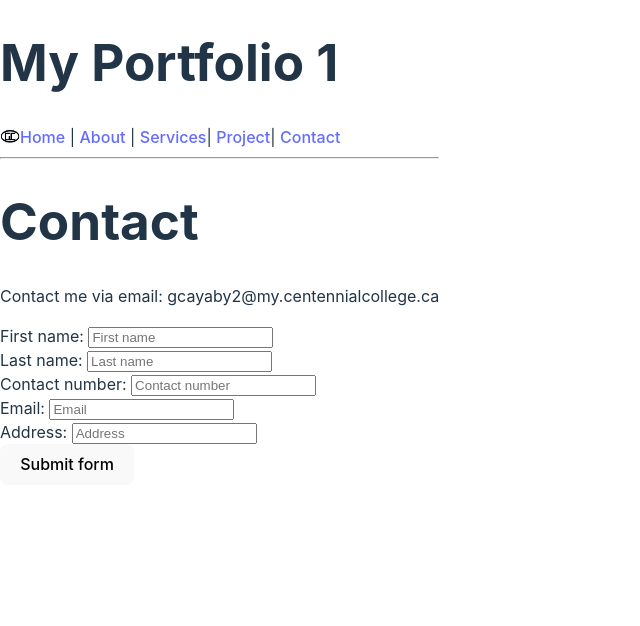
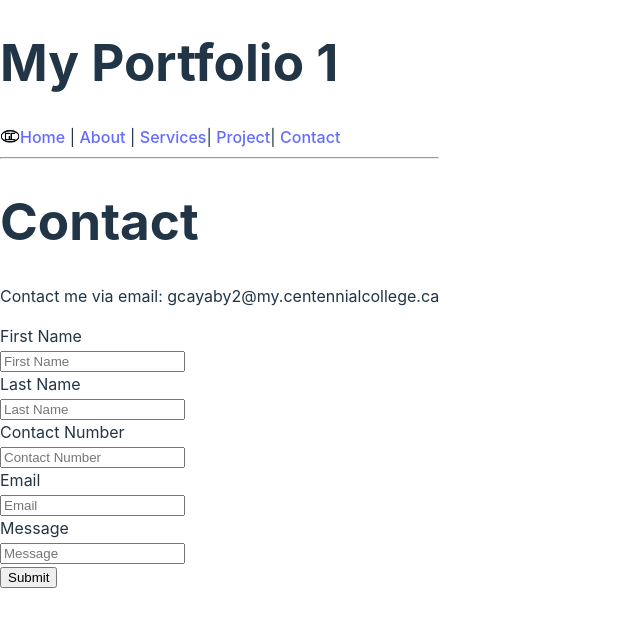
Before and after one commit to georgeCentennial/webAppPortfolio, a React (Vite) app in the folder client/: page /contact in a window 1280 px wide. Shown: the top 626 px of the page, without its empty margins (0-640 px from the left). Built offline with nearby package versions, Linux system fonts and the light colour scheme.

Commit message:
Added custom input for contacts

```diff
--- /dev/null
+++ b/client/components/CustomInput.jsx
@@ -0,0 +1,30 @@
+/**
+ * File name: CustomInput.jsx
+ * Student name: George Jose J. Cayabyab
+ * Student ID: 301481867
+ * Date: Jan 29, 2025
+ */
+import React, { useState } from 'react';
+
+export default function CustomInput (props){
+    const {label} = props;
+    const [value, setValue] = useState('');
+    const onChange = (event) => {
+        setValue(event.target.value);
+    };
+
+    return (
+        <>
+            <div className="inputWrap">
+                <label>{label}</label><br/>
+                <input
+                    type={props.type}
+                    placeholder={props.placeholder}
+                    value={props.value}
+                    onChange={onChange}
+                    name={props.name}
+                />
+            </div>
+        </>
+    )
+}
--- a/client/src/contact.jsx
+++ b/client/src/contact.jsx
@@ -5,38 +5,35 @@
  * Date: Jan 28, 2025
  */
 import {Link} from 'react-router-dom';
-import React from 'react';
+import React, { useState } from 'react';
+import ReactDOM from 'react-dom/client';
+import { useNavigate } from "react-router-dom";
+import CustomInput from '../components/CustomInput';
 
 export default function Contact(){
+    const [name, setName] = useState("");
+    const navigate = useNavigate();
+
+    const handleSubmit = (event) => {
+        event.preventDefault();
+        navigate("/");
+    }
+
     return (
         <>
             <h1>Contact</h1>
-            <p>Contact me via email: gcayaby2@my.centennialcollege.ca</p>
-            <form>
-                <label>
-                    First name: <input placeholder="First name"/>
-                </label>
-                <br/>
-                <label>
-                    Last name: <input placeholder="Last name"/>
-                </label>
-                <br/>
-                <label>
-                    Contact number: <input placeholder="Contact number"/>
-                </label>
-                <br/>
-                <label>
-                    Email: <input placeholder="Email"/>
-                </label>
-                <br/>
-                <label>
-                    Address: <input placeholder="Address "/>
-                </label>
-                <br/>
-                <Link to="/">
-                <button>Submit form</button>
-                </Link>
-            </form>
+            <div>
+                <p>Contact me via email: gcayaby2@my.centennialcollege.ca</p>
+                <form onSubmit={handleSubmit}>
+                    <CustomInput label="First Name" type={'text'} name={"firstName"} placeholder={"First Name"}/>
+                    <CustomInput label="Last Name" type={'text'} name={"lastName"} placeholder={"Last Name"}/>
+                    <CustomInput label="Contact Number" type={'text'} name={"contactNumber"} placeholder={"Contact Number"}/>
+                    <CustomInput label="Email" type={'text'} name={"email"} placeholder={"Email"}/>
+                    <CustomInput label="Message" type={'text'} name={"message"} placeholder={"Message"}/>
+
+                    <input type="submit"/>
+                </form>
+            </div>
         </>
     );
 }
```
